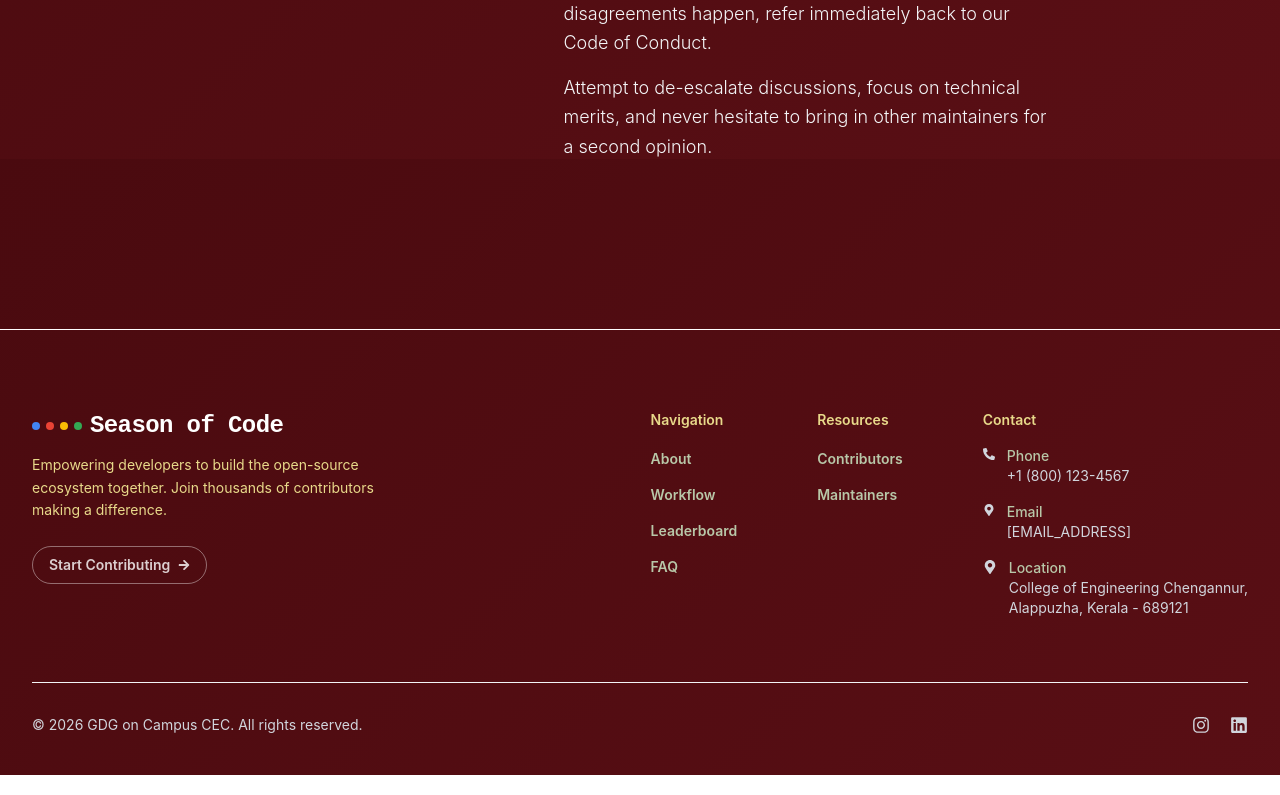
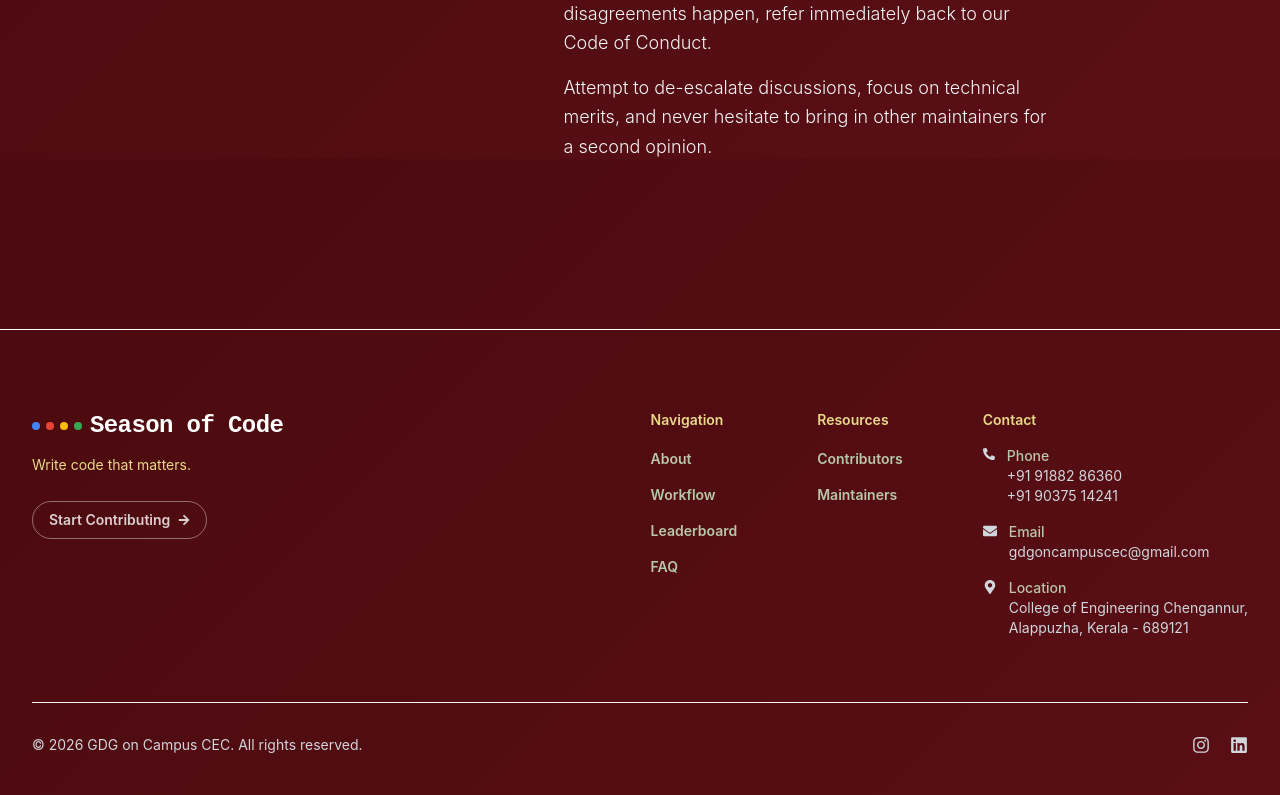
Before and after one commit to Alwin-Saji/GDG-OpenSource, a React (Vite) app: page /maintainer-guidelines in a window 1280 px wide. Shown: the part 1441-2236 px from the top of the page. Built offline with nearby package versions, Linux system fonts and the light colour scheme; a web font is replaced by a local one.

Commit message:
Update footer section

```diff
--- a/src/components/Footer.jsx
+++ b/src/components/Footer.jsx
@@ -22,7 +22,7 @@ const Footer = () => {
                 Season of Code
             </h2>
             <p className="text-[#E8D98A] text-xs sm:text-sm leading-relaxed mb-4 sm:mb-6">
-              Empowering developers to build the open-source ecosystem together. Join thousands of contributors making a difference.
+              Write code that matters.
             </p>
             <a href="/projects" className="inline-flex items-center gap-2 border border-white/40 hover:border-white rounded-full py-2 px-4 text-xs sm:text-sm font-semibold text-white/80 hover:text-white transition-colors group">
               Start Contributing <FaArrowRight size={12} className="group-hover:translate-x-1 transition-transform" />
@@ -62,16 +62,17 @@ const Footer = () => {
                     <FaPhoneAlt className="text-gray-300 mt-0.5 group-hover:text-white transition-colors" size={12} />
                     <div className="flex flex-col">
                       <span className="text-xs sm:text-sm font-medium text-[#B8C7A8]">Phone</span>
-                      <span className="text-xs sm:text-sm text-gray-300 group-hover:text-white transition-colors">+1 (800) 123-4567</span>
+                      <span className="text-xs sm:text-sm text-gray-300 group-hover:text-white transition-colors">+91 91882 86360</span>
+                      <span className="text-xs sm:text-sm text-gray-300 group-hover:text-white transition-colors">+91 90375 14241</span>
                     </div>
                   </a>
                 </li>
                 <li>
-                  <a href="https://maps.google.com/?q=College+of+Engineering+Chengannur" target="_blank" rel="noopener noreferrer" className="flex items-start gap-2 sm:gap-3 group">
-                    <FaMapMarkerAlt className="text-gray-300 mt-0.5 group-hover:text-white transition-colors" size={12} />
+                  <a href="mailto:gdgoncampuscec@gmail.com" target="_blank" rel="noopener noreferrer" className="flex items-start gap-2 sm:gap-3 group">
+                    <FaEnvelope className="text-gray-300 mt-0.5 group-hover:text-white transition-colors" size={14} />
                     <div className="flex flex-col">
                       <span className="text-sm font-medium text-[#B8C7A8]">Email</span>
-                      <span className="text-sm text-gray-300 group-hover:text-white transition-colors">[EMAIL_ADDRESS]</span>
+                      <span className="text-sm text-gray-300 group-hover:text-white transition-colors">gdgoncampuscec@gmail.com</span>
                     </div>
                   </a>
                 </li>
@@ -97,10 +98,10 @@ const Footer = () => {
           </p>
 
           <div className="flex gap-5">
-            <a href="#" className="text-gray-300 hover:text-[#E1306C] transition-colors" aria-label="Instagram">
+            <a href="https://www.instagram.com/gdg_oncampus_cec?igsh=MXI1b2JsNGszeG16cg==" className="text-gray-300 hover:text-[#E1306C] transition-colors" aria-label="Instagram">
               <FaInstagram size={16} className="sm:w-[18px] sm:h-[18px]" />
             </a>
-            <a href="#" className="text-gray-300 hover:text-[#0077B5] transition-colors" aria-label="LinkedIn">
+            <a href="https://www.linkedin.com/company/gdsc-cec/" className="text-gray-300 hover:text-[#0077B5] transition-colors" aria-label="LinkedIn">
               <FaLinkedin size={16} className="sm:w-[18px] sm:h-[18px]" />
             </a>
           </div>
```
